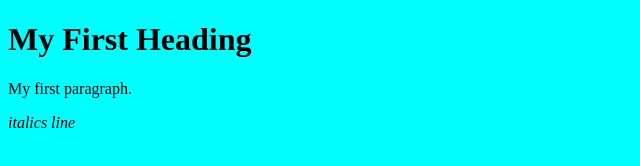
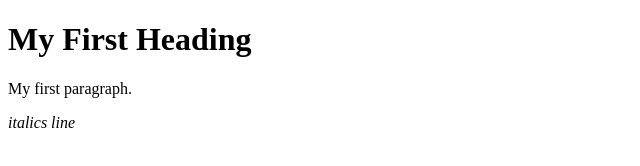
Before and after one commit to EvanVoordeckers/GitDemo, a plain HTML site: page index.html in a window 1280 px wide. Shown: the whole page, without its empty margins (0-640 px from the left). Drawn offline with Linux system fonts and the light colour scheme.

Commit message:
Changed background color to white

```diff
--- a/index.html
+++ b/index.html
@@ -1,6 +1,6 @@
 <!DOCTYPE html>
 <html>
-  <body style="background-color:aqua">
+  <body style="background-color:white">
     <h1>My First Heading</h1>
     <p>My first paragraph.</p>
     <i>italics line</i>
```
